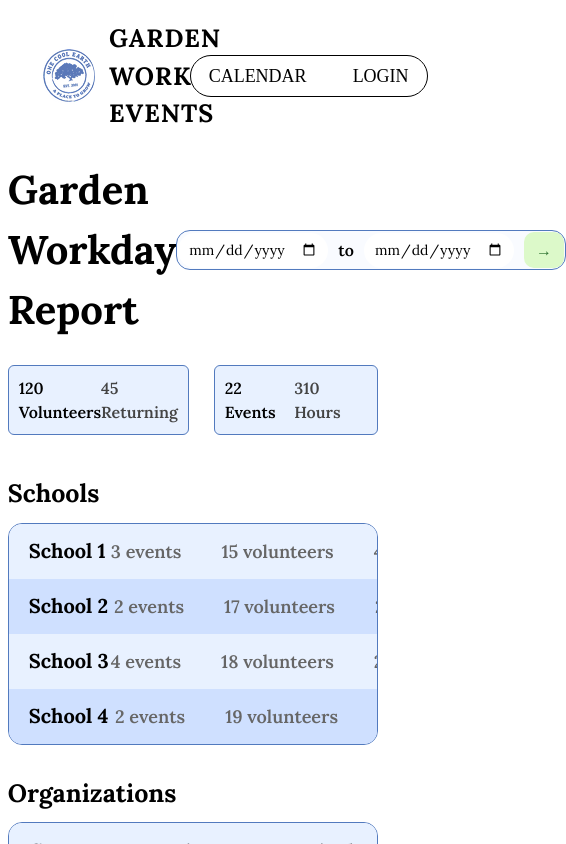
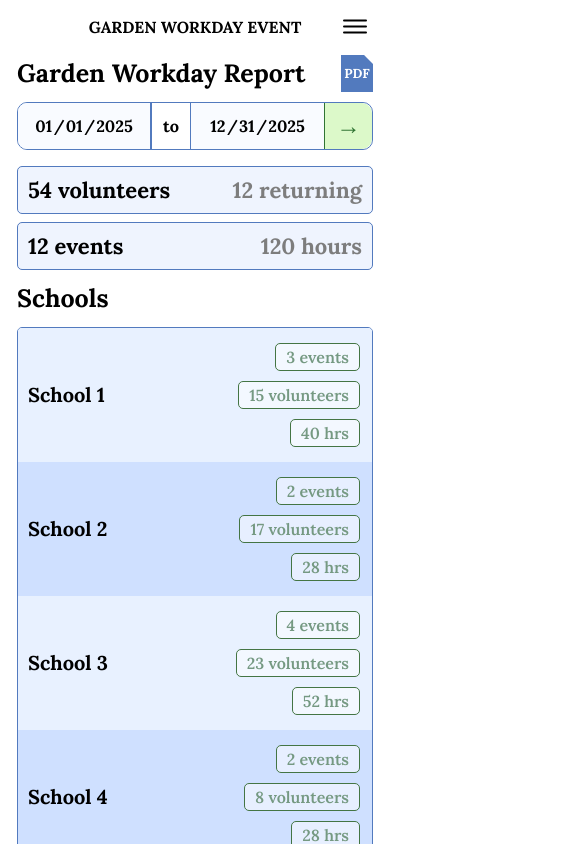
Before and after one commit to hack4impact-calpoly/one-cool-earth-25, a Next.js app: page /report in a window 390 px wide. Shown: the top 844 px of the page, 566 px wide, since content can reach past the window. Built offline with nearby package versions, Linux system fonts and the light colour scheme; no server answers; a web font is replaced by a local one.

Commit message:
Implement mobile report frontend

```diff
--- a/src/app/report/page.tsx
+++ b/src/app/report/page.tsx
@@ -17,29 +17,56 @@ type TableMap = Record<string, Table>;
 const schoolData: TableMap = {
   entry1: { name: "School 1", events: 3, volunteers: 15, hours: 40 },
   entry2: { name: "School 2", events: 2, volunteers: 17, hours: 28 },
-  entry3: { name: "School 3", events: 4, volunteers: 18, hours: 20 },
-  entry4: { name: "School 4", events: 2, volunteers: 19, hours: 15 },
+  entry3: { name: "School 3", events: 4, volunteers: 23, hours: 52 },
+  entry4: { name: "School 4", events: 2, volunteers: 8, hours: 28 },
+  entry5: { name: "School 5", events: 1, volunteers: 17, hours: 20 },
 };
 
 const organizationData: TableMap = {
   entry1: { name: "Company Name 1", events: 3, volunteers: 15, hours: 40 },
   entry2: { name: "Company Name 2", events: 2, volunteers: 17, hours: 28 },
-  entry3: { name: "Company Name 3", events: 4, volunteers: 18, hours: 20 },
-  entry4: { name: "Company Name 4", events: 2, volunteers: 19, hours: 15 },
+  entry3: { name: "Company Name 3", events: 4, volunteers: 23, hours: 52 },
+  entry4: { name: "Company Name 4", events: 2, volunteers: 8, hours: 28 },
+  entry5: { name: "Company Name 5", events: 1, volunteers: 17, hours: 20 },
 };
 
 export default function WorkdayReport() {
-  const [startDate, setStartDate] = useState("");
-  const [endDate, setEndDate] = useState("");
+  const [startDate, setStartDate] = useState("2025-01-01");
+  const [endDate, setEndDate] = useState("2025-12-31");
 
   return (
     <div>
-      <NavBarWrapper />
+      <div className={styles.desktopNav}>
+        <NavBarWrapper />
+      </div>
+
       <div className={styles.container}>
+        <div className={styles.mobileHeader}>
+          <div className={styles.mobileHeaderBar}>
+            <div className={styles.mobileBrand}>GARDEN WORKDAY EVENT</div>
+
+            <button type="button" className={styles.mobileMenuButton} aria-label="Open menu">
+              <span className={styles.mobileMenuLine} />
+              <span className={styles.mobileMenuLine} />
+              <span className={styles.mobileMenuLine} />
+            </button>
+          </div>
+        </div>
+
         <div className={styles.topBar}>
-          <div className={styles.headerTitle}>Garden Workday Report</div>
+          <div className={styles.headerTitleRow}>
+            <div className={styles.headerTitle}>Garden Workday Report</div>
+
+            <button type="button" className={styles.mobilePdfButton}>
+              PDF
+            </button>
+          </div>
 
           <div className={styles.dateFilter}>
+            <button type="button" className={styles.desktopPdfButton}>
+              PDF
+            </button>
+
             <input
               type="date"
               value={startDate}
@@ -53,28 +80,30 @@ export default function WorkdayReport() {
               onChange={(e) => setEndDate(e.target.value)}
               className={styles.dateInput}
             />
-            <button className={styles.arrowButton}>→</button>
+            <button type="button" className={styles.arrowButton}>
+              →
+            </button>
           </div>
         </div>
 
         <div className={styles.summaryRow}>
           <div className={styles.summaryBox}>
             <div className={styles.summaryItem}>
-              <span className={styles.summaryValueBold}>120 Volunteers</span>
+              <span className={styles.summaryValueBold}>54 volunteers</span>
             </div>
 
             <div className={styles.summaryItem}>
-              <span className={styles.summaryValue}>45 Returning</span>
+              <span className={styles.summaryValue}>12 returning</span>
             </div>
           </div>
 
           <div className={styles.summaryBox}>
             <div className={styles.summaryItem}>
-              <span className={styles.summaryValueBold}>22 Events</span>
+              <span className={styles.summaryValueBold}>12 events</span>
             </div>
 
             <div className={styles.summaryItem}>
-              <span className={styles.summaryValue}>310 Hours</span>
+              <span className={styles.summaryValue}>120 hours</span>
             </div>
           </div>
         </div>
--- a/src/components/WorkdayReportCard.tsx
+++ b/src/components/WorkdayReportCard.tsx
@@ -26,7 +26,9 @@ export default function WorkdayReportCard({ tableData }: Props) {
 
               <td className={styles.infoCell}>
                 <div className={styles.infoGroup}>
-                  <span>{data.events} events</span>
+                  <span>
+                    {data.events} {data.events === 1 ? "event" : "events"}
+                  </span>
                   <span>{data.volunteers} volunteers</span>
                   <span>{data.hours} hrs</span>
                 </div>
--- a/src/styles/WorkdayReport.module.css
+++ b/src/styles/WorkdayReport.module.css
@@ -4,6 +4,15 @@
   width: 100%;
   margin: 2%;
   font-family: "Lora", serif;
+  box-sizing: border-box;
+}
+
+.desktopNav {
+  display: block;
+}
+
+.mobileHeader {
+  display: none;
 }
 
 .topBar {
@@ -12,6 +21,12 @@
   align-items: center;
   margin-bottom: 25px;
   width: 95%;
+  gap: 16px;
+}
+
+.headerTitleRow {
+  display: block;
+  width: auto;
 }
 
 .headerTitle {
@@ -25,33 +40,86 @@
   margin: 30px 0 10px;
 }
 
+.mobilePdfButton {
+  display: none;
+}
+
+.desktopPdfButton {
+  display: inline-flex;
+  align-items: center;
+  justify-content: center;
+  width: 32px;
+  height: 37px;
+  margin-right: 10px;
+  border: none;
+  color: #ffffff;
+  background: #527abe;
+  font-family: "Lora", serif;
+  font-size: 13px;
+  font-weight: 700;
+  line-height: 1;
+  padding: 0;
+  clip-path: polygon(0 0, 72% 0, 100% 24%, 100% 100%, 0 100%);
+  cursor: default;
+  flex-shrink: 0;
+}
+
 .dateFilter {
   display: flex;
   align-items: center;
-  gap: 10px;
-  border: 1px solid #527abe;
-  border-radius: 14px;
-  padding: 1px;
-  background: #f9fbff;
+  gap: 0;
+  background: transparent;
 }
 
 .dateInput {
+  height: 32px;
   padding: 6px 10px;
   font-size: 14px;
-  border-radius: 20px;
+  font-family: "Lora", serif;
+  font-weight: 700;
+  border: 1px solid #527abe;
+  border-radius: 0;
+  background: #f9fbff;
+  box-sizing: border-box;
+}
+
+.dateFilter > .dateInput:first-of-type {
+  border-radius: 5px 0 0 5px;
+  border-right: none;
+}
+
+.dateFilter > .dateInput:last-of-type {
+  border-left: none;
 }
 
 .toText {
-  font-weight: 600;
+  display: flex;
+  align-items: center;
+  justify-content: center;
+  height: 32px;
+  padding: 0 10px;
+  font-family: "Lora", serif;
+  font-size: 14px;
+  font-weight: 700;
+  background: #ffffff;
+  border-top: 1px solid #527abe;
+  border-bottom: 1px solid #527abe;
+  border-left: 1px solid #527abe;
+  border-right: 1px solid #527abe;
 }
 
 .arrowButton {
+  height: 32px;
+  min-width: 37px;
   background: #dcf9c9;
   color: #307433;
-  border: none;
-  padding: 6px 12px;
-  border-radius: 10px;
-  cursor: pointer;
+  border: 1px solid #307433;
+  border-left: none;
+  padding: 0 12px;
+  border-radius: 0 10px 10px 0;
+  cursor: default;
+  font-size: 18px;
+  line-height: 1;
 }
 
 .card {
@@ -72,7 +140,6 @@
   height: 55px;
 }
 
-/* Alternating rows */
 .rowLight {
   background-color: #e8f1ff;
 }
@@ -85,7 +152,7 @@
   padding-left: 20px;
   font-size: 20px;
   font-weight: 700;
-  width: 1%; /* forces shrink to content */
+  width: 1%;
   white-space: nowrap;
 }
 
@@ -102,6 +169,15 @@
   font-weight: 600;
   color: #666666;
   white-space: nowrap;
+}
+
+.infoGroup span {
+  background: transparent;
+  border: none;
+  padding: 0;
+  min-height: 0;
+  color: inherit;
+  font: inherit;
 }
 
 .summaryRow {
@@ -128,16 +204,331 @@
 }
 
 .summaryValue {
-  font-size: 28px;
-  font-weight: 700;
   font-size: 16px;
   font-weight: 600;
-  color: #444;
+  color: #444444;
 }
 
 .summaryValueBold {
-  font-size: 28px;
+  font-size: 16px;
   font-weight: 700;
-  font-size: 16px;
-  font-weight: 600;
+  color: #000000;
 }
+
+@media (max-width: 768px) {
+  .desktopNav {
+    display: none;
+  }
+
+  .mobileHeader {
+    display: block;
+    width: 100%;
+    margin-bottom: 12px;
+  }
+
+  .mobileHeaderBar {
+    position: relative;
+    display: flex;
+    justify-content: center;
+    align-items: center;
+    min-height: 33px;
+    width: 100%;
+  }
+
+  .mobileBrand {
+    width: 100%;
+    text-align: center;
+    font-size: 16px;
+    font-weight: 700;
+    color: #000000;
+    font-family: "Lora", serif;
+    line-height: 1;
+    padding: 0 40px;
+    box-sizing: border-box;
+  }
+
+  .mobileMenuButton {
+    position: absolute;
+    right: 0;
+    top: 50%;
+    transform: translateY(-50%);
+    width: 30px;
+    height: 33px;
+    background: transparent;
+    border: none;
+    padding: 0;
+    display: flex;
+    flex-direction: column;
+    justify-content: center;
+    gap: 4px;
+    cursor: default;
+  }
+
+  .mobileMenuLine {
+    width: 24px;
+    height: 2px;
+    background: #000000;
+    display: block;
+    border-radius: 2px;
+  }
+
+  .container {
+    margin: 0;
+    width: 100%;
+    padding: 10px 17px;
+    box-sizing: border-box;
+  }
+
+  .topBar {
+    width: 100%;
+    flex-direction: column;
+    align-items: stretch;
+    gap: 10px;
+    margin-bottom: 16px;
+  }
+
+  .headerTitleRow {
+    display: flex;
+    justify-content: space-between;
+    align-items: center;
+    gap: 12px;
+    width: 100%;
+  }
+
+  .headerTitle {
+    font-size: 25px;
+    font-weight: 700;
+    line-height: 1;
+    color: #000000;
+  }
+
+  .desktopPdfButton {
+    display: none;
+  }
+
+  .mobilePdfButton {
+    display: inline-flex;
+    align-items: center;
+    justify-content: center;
+    width: 32px;
+    height: 37px;
+    border: none;
+    color: #ffffff;
+    background: #527abe;
+    font-family: "Lora", serif;
+    font-size: 13px;
+    font-weight: 700;
+    line-height: 1;
+    padding: 0;
+    clip-path: polygon(0 0, 72% 0, 100% 24%, 100% 100%, 0 100%);
+    cursor: default;
+    flex-shrink: 0;
+  }
+
+  .dateFilter {
+    width: 100%;
+    display: grid;
+    grid-template-columns: minmax(0, 1fr) 40px minmax(0, 1fr) 48px;
+    align-items: stretch;
+    gap: 0;
+    padding: 0;
+    border: 1px solid #527abe;
+    border-radius: 10px;
+    background: #ffffff;
+    overflow: hidden;
+  }
+
+  .dateInput {
+    width: 100%;
+    min-width: 0;
+    height: 46px;
+    padding: 10px 6px;
+    border: none;
+    border-radius: 0;
+    font-family: "Lora", serif;
+    font-size: clamp(12px, 4.2vw, 18px);
+    font-weight: 700;
+    line-height: 1;
+    color: #000000;
+    background: #f9fbff;
+    text-align: center;
+    box-sizing: border-box;
+    appearance: none;
+    -webkit-appearance: none;
+  }
+
+  .dateFilter > .dateInput:first-of-type {
+    border-right: 1px solid #527abe;
+  }
+
+  .dateFilter > .dateInput:last-of-type {
+    border-left: none;
+  }
+
+  .dateInput::-webkit-calendar-picker-indicator {
+    opacity: 0;
+    width: 0;
+    margin: 0;
+    padding: 0;
+  }
+
+  .toText {
+    display: flex;
+    align-items: center;
+    justify-content: center;
+    width: 100%;
+    height: 100%;
+    padding: 0;
+    border-top: none;
+    border-bottom: none;
+    border-right: 1px solid #527abe;
+    font-family: "Lora", serif;
+    font-size: clamp(12px, 4.2vw, 18px);
+    font-weight: 700;
+    color: #000000;
+    background: #ffffff;
+    text-align: center;
+  }
+
+  .arrowButton {
+    width: 48px;
+    min-width: 48px;
+    height: 46px;
+    border-top: none;
+    border-right: none;
+    border-bottom: none;
+    border-left: 1px solid #307433;
+    border-radius: 0 10px 10px 0;
+    background: #dcf9c9;
+    color: #307433;
+    font-size: 24px;
+    font-weight: 700;
+    line-height: 1;
+    padding: 0;
+    cursor: default;
+  }
+
+  .summaryRow {
+    width: 100%;
+    flex-direction: column;
+    gap: 8px;
+    margin-bottom: 16px;
+  }
+
+  .summaryBox {
+    width: 100%;
+    min-height: 48px;
+    padding: 10px;
+    border-radius: 5px;
+    border: 1px solid #527abe;
+    background: #eff4fe;
+    box-sizing: border-box;
+  }
+
+  .summaryValueBold {
+    font-size: 22px;
+    font-weight: 700;
+    line-height: 1;
+    color: #000000;
+  }
+
+  .summaryValue {
+    font-size: 22px;
+    font-weight: 700;
+    line-height: 1;
+    color: #7d7d7d;
+  }
+
+  .subTitle {
+    font-size: 25px;
+    font-weight: 700;
+    line-height: 1;
+    margin: 16px 0;
+    color: #000000;
+  }
+
+  .card {
+    width: 100%;
+    border: 1px solid #527abe;
+    border-radius: 5px;
+    background: #eff4fe;
+    overflow: hidden;
+    box-sizing: border-box;
+  }
+
+  .table,
+  .table tbody {
+    display: block;
+    width: 100%;
+  }
+
+  .table tr {
+    display: grid;
+    grid-template-columns: minmax(0, 1fr) auto;
+    align-items: center;
+    width: 100%;
+    box-sizing: border-box;
+  }
+
+  .table td {
+    box-sizing: border-box;
+  }
+
+  .row {
+    min-height: 104px;
+    height: auto;
+    padding: 14px 12px 14px 10px;
+  }
+
+  .nameCell {
+    display: flex;
+    align-items: center;
+    align-self: center;
+    width: auto;
+    min-width: 0;
+    padding-left: 0;
+    margin-bottom: 0;
+    font-size: 20px;
+    font-weight: 700;
+    color: #000000;
+    line-height: 1.1;
+    white-space: nowrap;
+  }
+
+  .infoCell {
+    width: auto;
+    padding-right: 0;
+    display: flex;
+    align-items: center;
+    justify-content: flex-end;
+    justify-self: end;
+    align-self: center;
+  }
+
+  .infoGroup {
+    display: flex;
+    flex-direction: column;
+    align-items: flex-end;
+    gap: 10px;
+    white-space: normal;
+    font-size: 16px;
+    font-weight: 600;
+    color: #759982;
+  }
+
+  .infoGroup span {
+    display: inline-flex;
+    align-items: center;
+    justify-content: center;
+    min-height: 28px;
+    padding: 4px 10px;
+    border-radius: 5px;
+    border: 1px solid #447544;
+    background: rgba(255, 255, 255, 0.5);
+    font-family: "Lora", serif;
+    font-size: 16px;
+    font-weight: 600;
+    line-height: 1;
+    color: #759982;
+  }
+}
```
